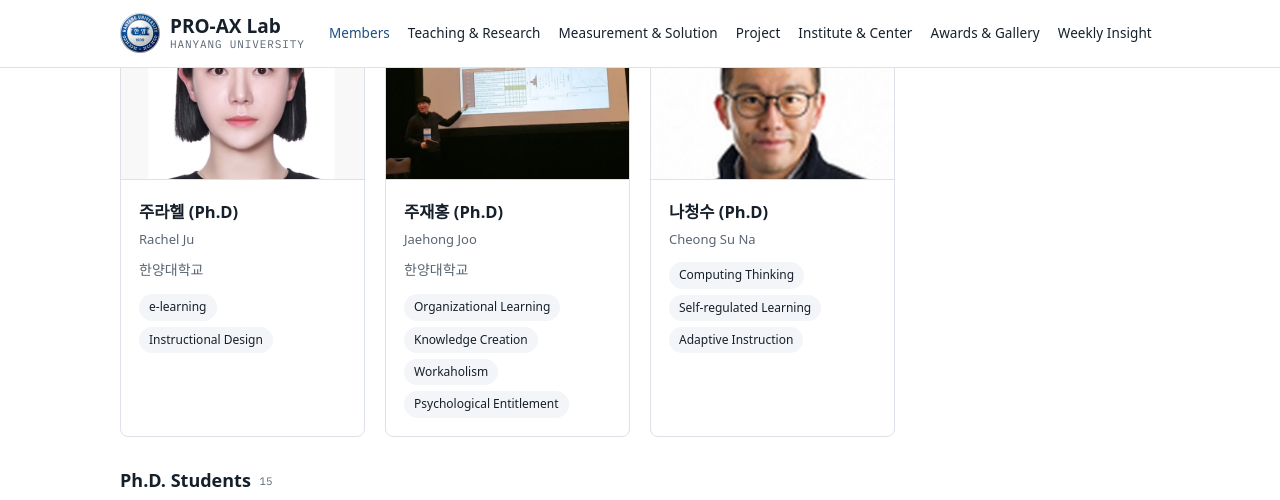
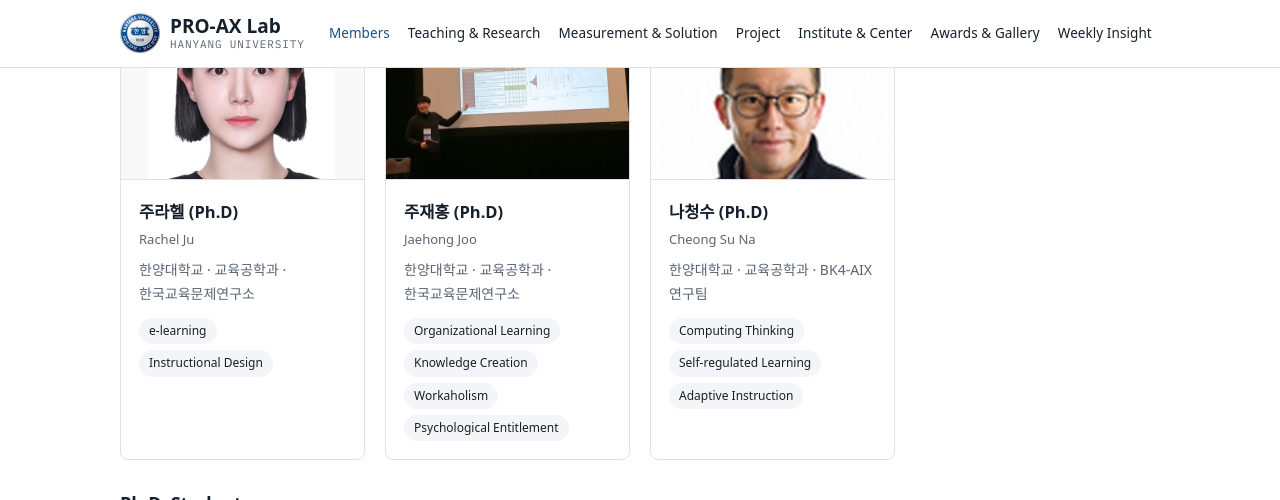
Before and after one commit to drsprolab/drsprolab.github.io, a Jekyll site: the page built from members.md, in a window 1280 px wide and 900 px high, scrolled down 3481 px, cut to the strip 0-500 px from the top of the window. Built offline with Jekyll 4.4.1, drawn with Linux system fonts in a browser that asks for light colours; some web fonts are replaced.

Commit message:
Members: Post-Doc 소속 변경(주라헬·주재홍 한국교육문제연구소, 나청수 BK4-AIX 연구팀)
Co-Authored-By: Claude Opus 5.5 <noreply@anthropic.com>

```diff
--- a/_data/members.yml
+++ b/_data/members.yml
@@ -6,7 +6,7 @@ postdoc:
     interests:
       - "e-learning"
       - "Instructional Design"
-    affiliation: "한양대학교"
+    affiliation: "한양대학교 · 교육공학과 · 한국교육문제연구소"
   - name: "주재홍"
     credential: "Ph.D"
     name_en: "Jaehong Joo"
@@ -15,7 +15,7 @@ postdoc:
       - "Knowledge Creation"
       - "Workaholism"
       - "Psychological Entitlement"
-    affiliation: "한양대학교"
+    affiliation: "한양대학교 · 교육공학과 · 한국교육문제연구소"
   - name: "나청수"
     name_en: "Cheong Su Na"
     credential: "Ph.D"
@@ -23,6 +23,7 @@ postdoc:
       - "Computing Thinking"
       - "Self-regulated Learning"
       - "Adaptive Instruction"
+    affiliation: "한양대학교 · 교육공학과 · BK4-AIX 연구팀"
 phd:
   - name: "윤희제"
     name_en: "Hee Je Yun"
```
